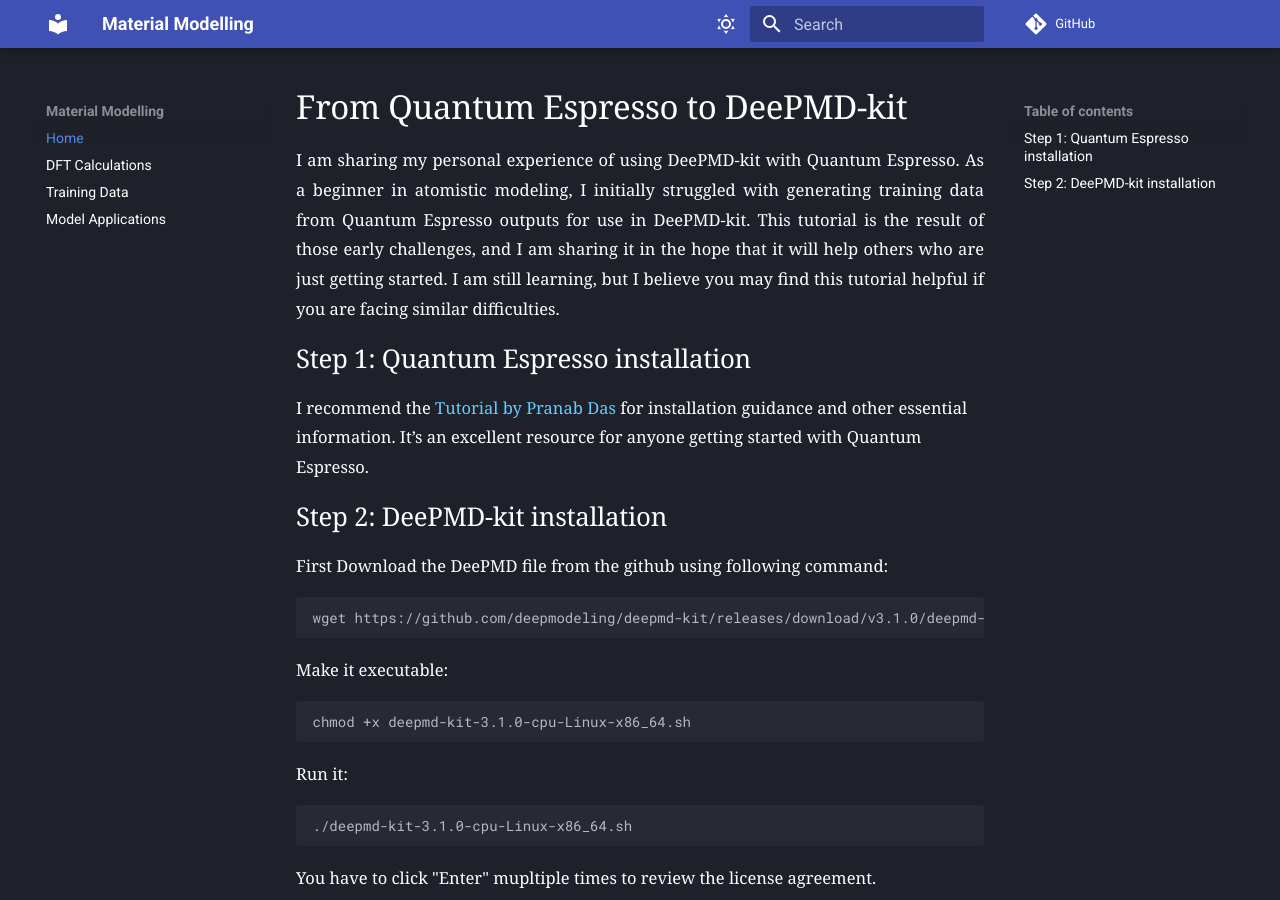
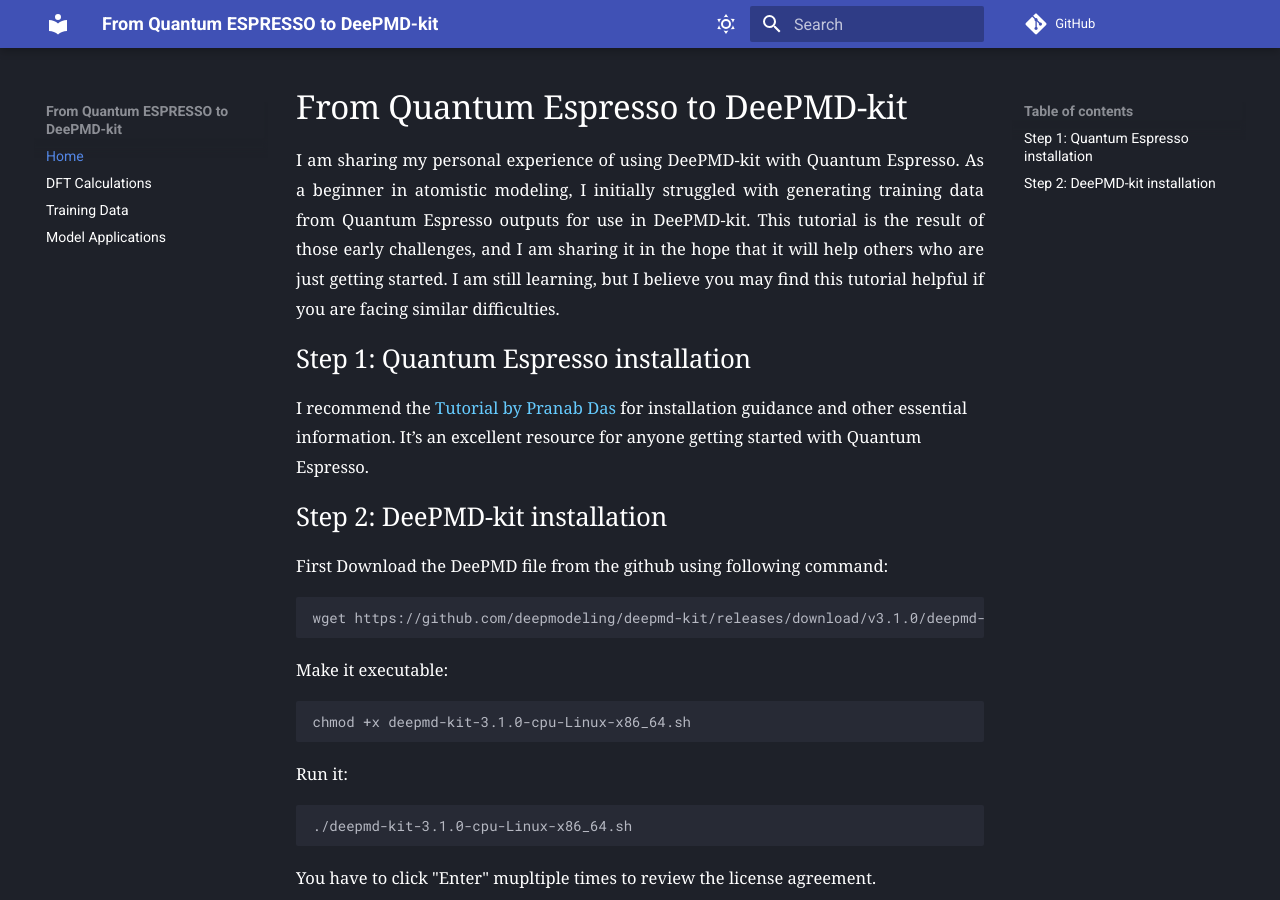
Before and after one commit to didarul59/QE-to-DeePMD, an MkDocs documentation site: the page built from docs/index.md, in a window 1280 px wide and 900 px high. Built offline with MkDocs 1.6.1 and Material for MkDocs 9.7.7, drawn with Linux system fonts in a browser that asks for light colours; comment, search, counter and statistics services are not loaded; some of the changed lines change nothing that is shown.

Commit message:
mkdocs.yml

```diff
--- a/mkdocs.yml
+++ b/mkdocs.yml
@@ -1,7 +1,7 @@
-#site_name: "From Quantum ESPRESSO to DeePMD-kit: A Workflow for Atomistic Modeling"
-site_name: "Material Modelling"
+site_name: "From Quantum ESPRESSO to DeePMD-kit"
+#site_name: "Material Modelling"
 
-repo_url: https://github.com/didarul59/QE-relax_to_DeePMD.git
+repo_url: https://github.com/didarul59/QE_to_DeePMD.git
 
 theme:
   name: material
```
